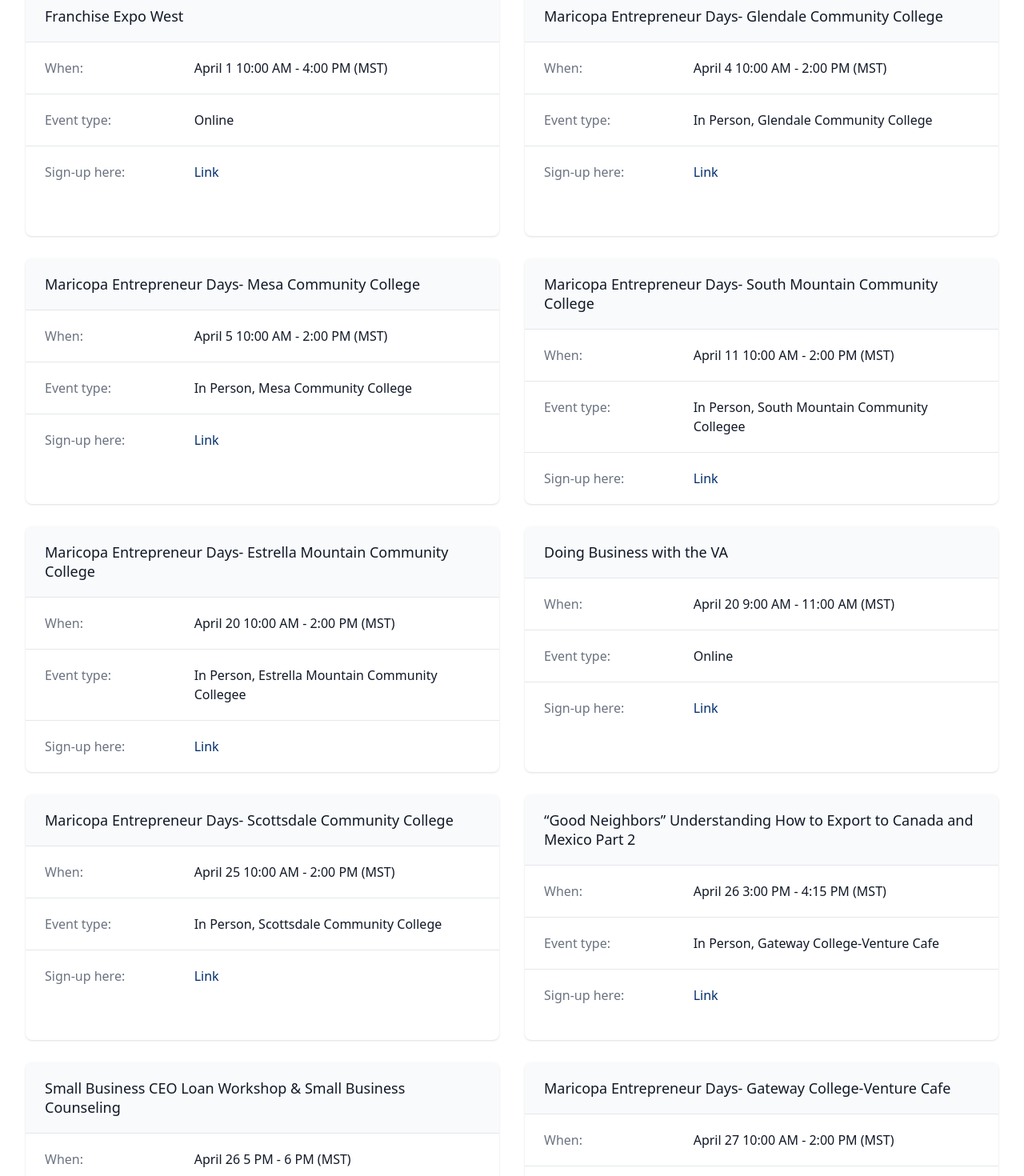
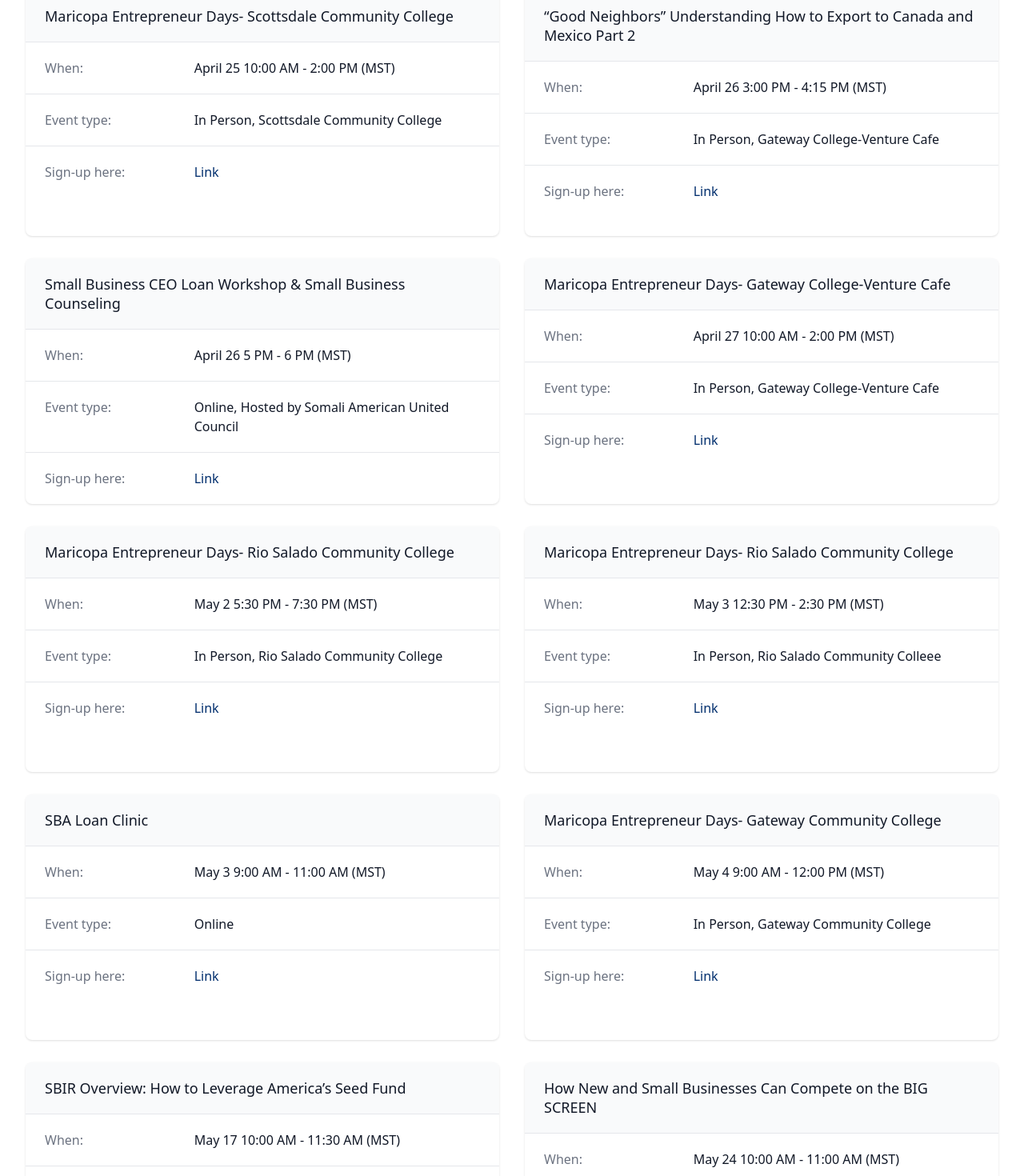
Before and after one commit to ericagirges/cnpp-website, a Next.js app in the folder app/: page /region/arizona in a window 1280 px wide. Shown: the part 1100-2570 px from the top of the page at 80% size. Built offline with nearby package versions, Linux system fonts and the light colour scheme.

Commit message:
Update StateContent.js

```diff
--- a/app/page-content/StateContent.js
+++ b/app/page-content/StateContent.js
@@ -31,48 +31,6 @@ export const StateData = {
     ],
     body: 'IRC CNPP will support the small business communities in Metro Phoenix and the surrounding area by providing information and tools to help stabilize and grow local small businesses, including individualized counseling, mentoring, and training.  Business advisors can also help small business owners apply for small business relief grants and loans and assist small business owners who have already received COVID-19 relief loans prepare documentation in support of loan forgiveness. This includes the current City of Phoenix Business Relief grant program. Project partners offer specialized supports to small agricultural and related businesses.  Interpretation services for all services and trainings are available upon request.',
     events: [
-                {
-        title: 'Franchise Expo West',
-        date: 'April 1',
-        time: '10:00 AM - 4:00 PM (MST)',
-        type: 'Online',
-        link: 'https://www.maricopa-sbdc.com/event/franchise-expo-west-2/',
-      },
-                 {
-        title: 'Maricopa Entrepreneur Days- Glendale Community College',
-        date: 'April 4',
-        time: '10:00 AM - 2:00 PM (MST)',
-        type: 'In Person, Glendale Community College',
-        link: 'https://www.maricopa-sbdc.com/event/maricopa-entrepreneur-days-glendale-community-college/',
-      },
-                {
-        title: 'Maricopa Entrepreneur Days- Mesa Community College',
-        date: 'April 5',
-        time: '10:00 AM - 2:00 PM (MST)',
-        type: 'In Person, Mesa Community College',
-        link: 'https://www.maricopa-sbdc.com/event/maricopa-entrepreneur-days-glendale-community-college/',
-      },
-          {
-        title: 'Maricopa Entrepreneur Days- South Mountain Community College',
-        date: 'April 11',
-        time: '10:00 AM - 2:00 PM (MST)',
-        type: 'In Person, South Mountain Community Collegee',
-        link: 'https://www.maricopa-sbdc.com/event/maricopa-entrepreneur-days-mesa-community-college/',
-      },
-         {
-        title: 'Maricopa Entrepreneur Days- Estrella Mountain Community College',
-        date: 'April 20',
-        time: '10:00 AM - 2:00 PM (MST)',
-        type: 'In Person, Estrella Mountain Community Collegee',
-        link: 'https://www.maricopa-sbdc.com/event/maricopa-entrepreneur-days-estrella-mountain-community-college/',
-      },
-          {
-        title: 'Doing Business with the VA',
-        date: 'April 20',
-        time: '9:00 AM - 11:00 AM (MST)',
-        type: 'Online',
-        link: 'https://www.maricopa-sbdc.com/event/doing-business-with-the-va/',
-      },
          {
         title: 'Maricopa Entrepreneur Days- Scottsdale Community College',
         date: 'April 25',
@@ -100,6 +58,48 @@ export const StateData = {
         time: '10:00 AM - 2:00 PM (MST)',
         type: 'In Person, Gateway College-Venture Cafe',
         link: 'https://www.maricopa-sbdc.com/event/maricopa-entrepreneur-days-gateway-college-venture-cafe/',
+      },
+              {
+        title: 'Maricopa Entrepreneur Days- Rio Salado Community College',
+        date: 'May 2',
+        time: '5:30 PM - 7:30 PM (MST)',
+        type: 'In Person, Rio Salado Community College',
+        link: 'https://www.maricopa-sbdc.com/event/maricopa-entrepreneur-days-rio-salado-community-college/',
+      },
+                    {
+        title: 'Maricopa Entrepreneur Days- Rio Salado Community College',
+        date: 'May 3',
+        time: '12:30 PM - 2:30 PM (MST)',
+        type: 'In Person, Rio Salado Community Colleee',
+        link: 'https://www.maricopa-sbdc.com/event/maricopa-entrepreneur-days-rio-salado-community-college-2/',
+      },
+                      {
+        title: 'SBA Loan Clinic',
+        date: 'May 3',
+        time: '9:00 AM - 11:00 AM (MST)',
+        type: 'Online',
+        link: 'https://www.maricopa-sbdc.com/event/sba-loan-clinic-12/',
+      },
+                     {
+        title: 'Maricopa Entrepreneur Days- Gateway Community College',
+        date: 'May 4',
+        time: '9:00 AM - 12:00 PM (MST)',
+        type: 'In Person, Gateway Community College',
+        link: 'https://www.maricopa-sbdc.com/event/maricopa-entrepreneur-days-gateway-community-college//',
+      },
+                           {
+        title: 'SBIR Overview: How to Leverage America’s Seed Fund',
+        date: 'May 17',
+        time: '10:00 AM - 11:30 AM (MST)',
+        type: 'Online',
+        link: 'https://www.maricopa-sbdc.com/event/sbir-overview-how-to-leverage-americas-seed-fund-3/',
+      },
+                                 {
+        title: 'How New and Small Businesses Can Compete on the BIG SCREEN',
+        date: 'May 24',
+        time: '10:00 AM - 11:00 AM (MST)',
+        type: 'Online',
+        link: 'https://www.maricopa-sbdc.com/event/how-new-and-small-businesses-can-compete-on-the-big-screen/',
       },
     ],
     upcoming: {
```
